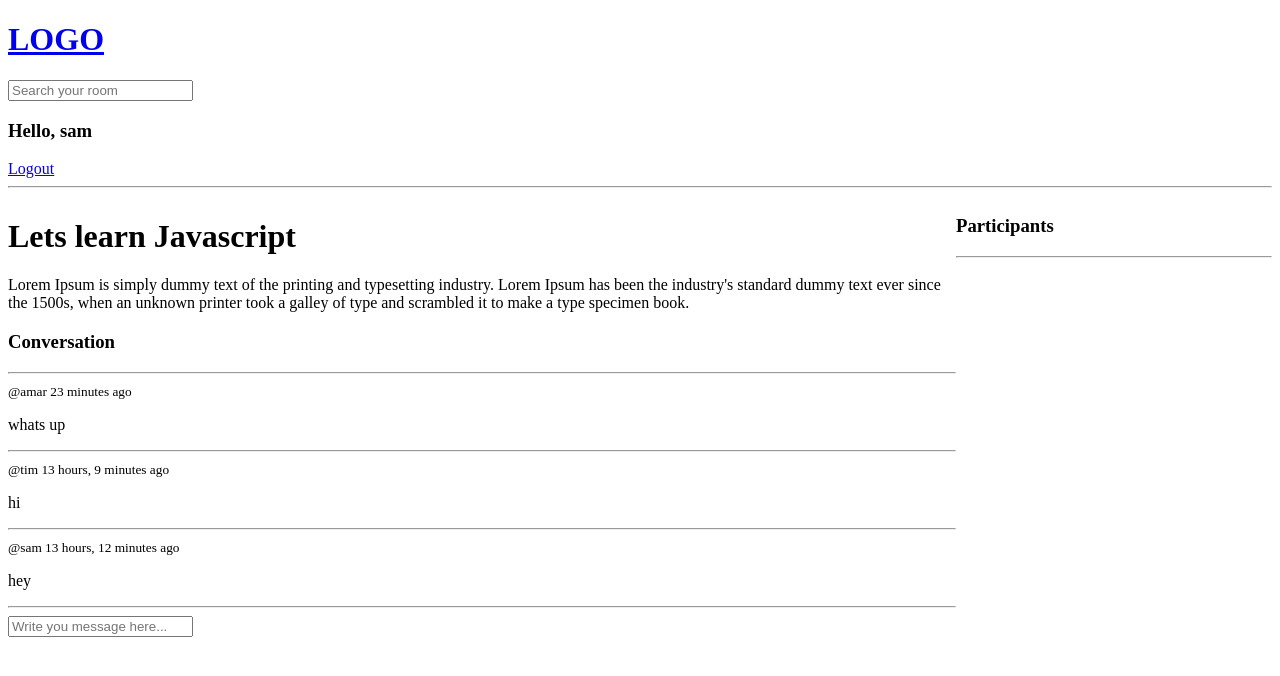
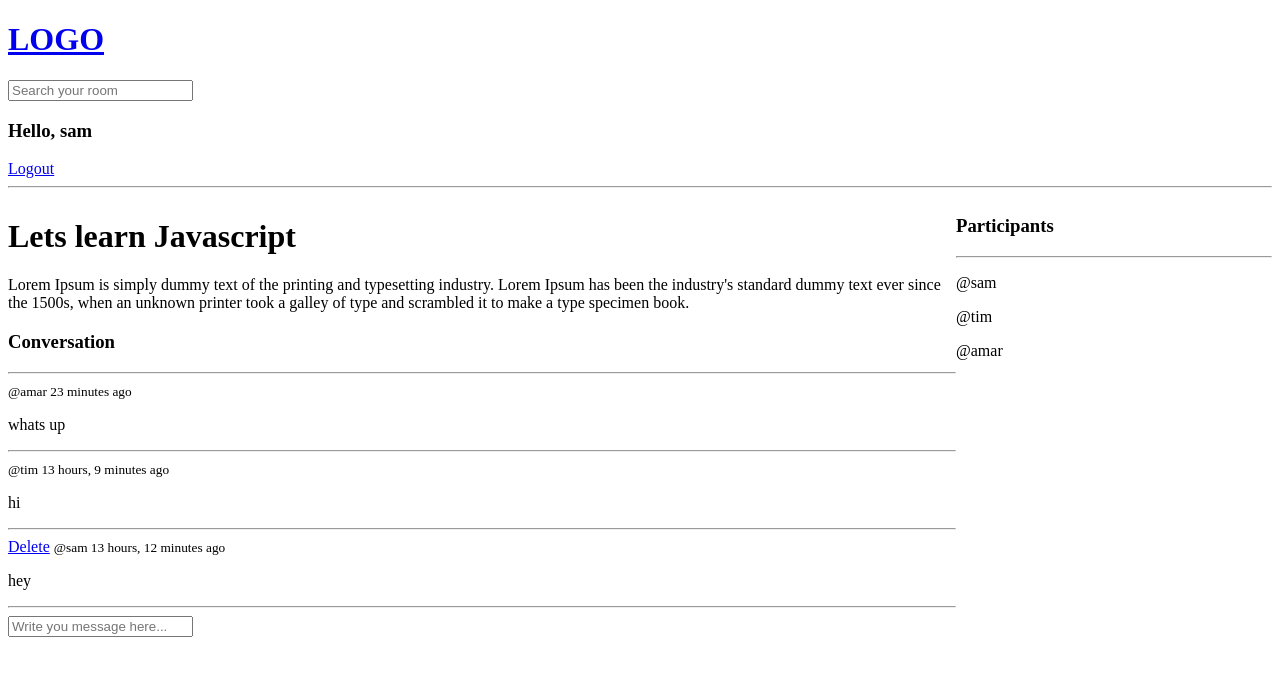
Before and after one commit to Sundeep220/StudyBud, a Django app: page /room/1/ in a window 1280 px wide. Shown: the top 676 px of the page. Run offline with Django 4.2, Linux system fonts and the light colour scheme; a user stored in the database is signed in; data comes from the database, SQL or seed files in the repository; both versions use the stored data as it was after the commit.

Commit message:
Added participant list to room page

```diff
--- a/base/templates/base/room.html
+++ b/base/templates/base/room.html
@@ -23,6 +23,7 @@
             {% for message in room_messages %}
             <div>
                 {% if request.user == message.user %}
+                <a href="{% url 'delete-message' message.id %}">Delete</a>
                 {% endif %}
                 <small>@{{message.user}} {{message.created|timesince}} ago </small>
                 <p>{{message.body}}</p>
--- a/base/urls.py
+++ b/base/urls.py
@@ -11,4 +11,5 @@ urlpatterns = [
     path('create-room/', views.createRoom, name="create-room"),
     path('update-room/<str:pk>/', views.updateRoom,name="update-room"),
     path('delete-room/<str:pk>/', views.deleteRoom,name="delete-room"),
+    path('delete-message/<str:pk>/', views.deleteMessage,name="delete-message"),
 ]
--- a/base/views.py
+++ b/base/views.py
@@ -67,15 +67,16 @@ def home(request):
 def room(request, pk):
     room = Room.objects.get(id=pk)
     room_messages = room.message_set.all().order_by('-created')
-
+    participants = room.participants.all()
     if request.method == 'POST':
         message = Message.objects.create(
             user=request.user,
             room=room,
             body=request.POST.get('body')
         )
+        room.participants.add(request.user)
         return redirect('room', pk=room.id)
-    context = {'room': room, 'room_messages': room_messages}
+    context = {'room': room, 'room_messages': room_messages, 'participants': participants}
     return render(request, 'base/room.html', context)
 
 @login_required(login_url='login')
@@ -115,3 +116,15 @@ def deleteRoom(request,pk):
         room.delete()
         return redirect('home')
     return render(request, 'base/delete.html', {'obj': room})
+
+@login_required(login_url='login')
+def deleteMessage(request, pk):
+    message = Message.objects.get(id=pk)
+
+    if request.user != message.user:
+        return HttpResponse('Your are not allowed here!!')
+
+    if request.method == 'POST':
+        message.delete()
+        return redirect('home')
+    return render(request, 'base/delete.html', {'obj': message})
```
Also changed, not shown: db.sqlite3.
